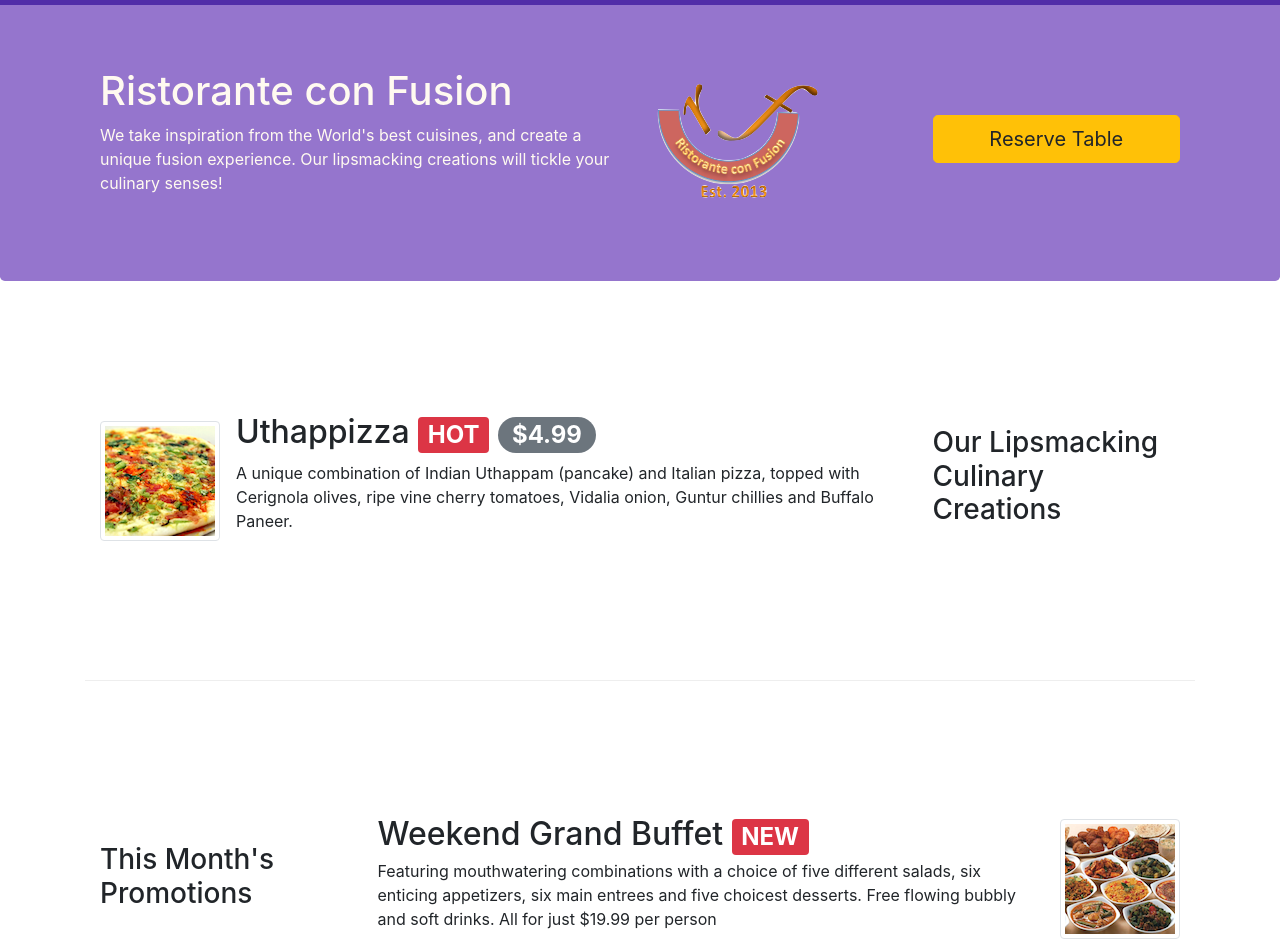
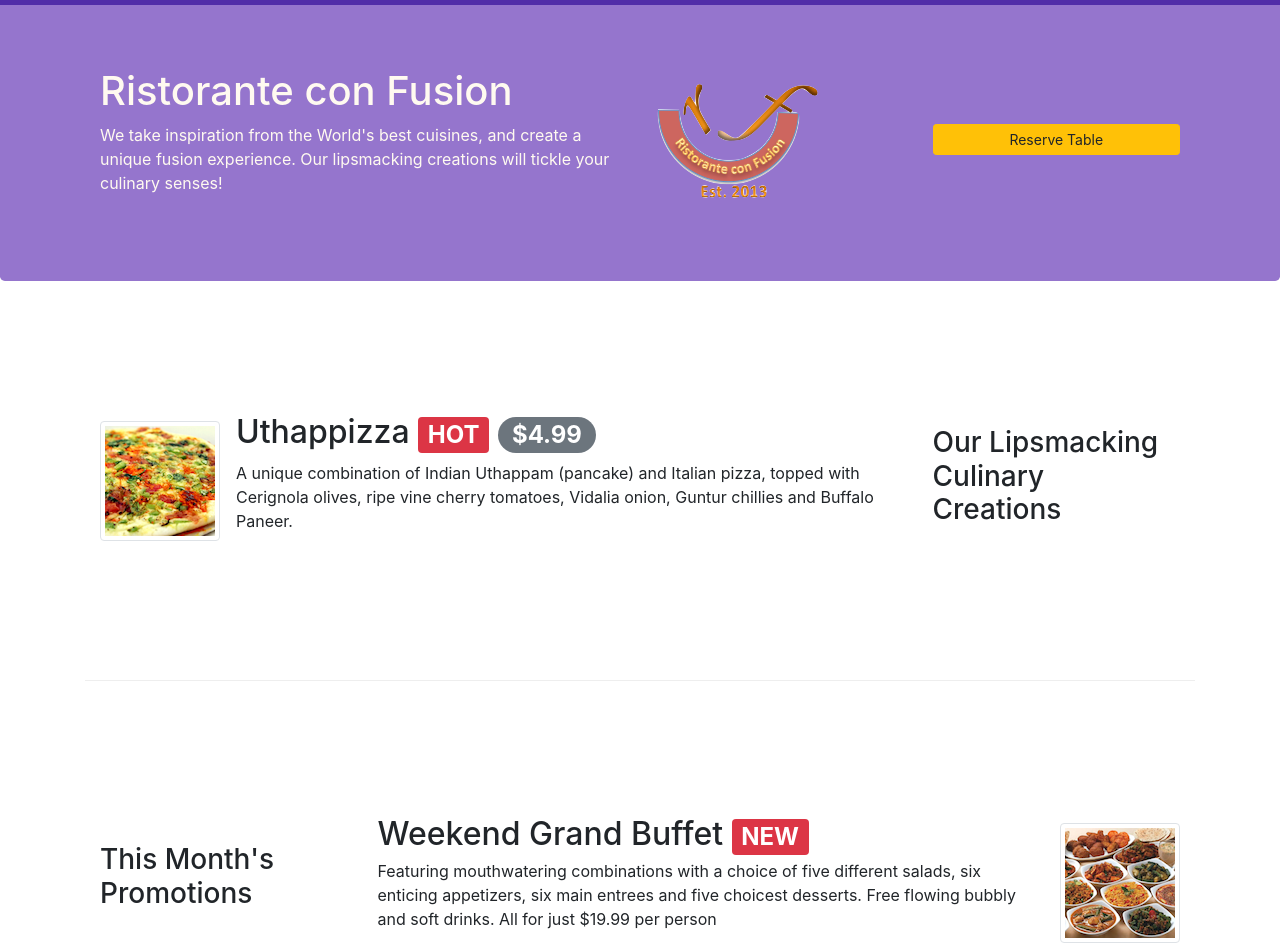
Before and after one commit to stap20/Front-End-Course, a website: page index.html in a window 1280 px wide. Shown: the part 53-1003 px from the top of the page. Drawn offline with nearby package versions, Linux system fonts and the light colour scheme.

Commit message:
Assigment#2

```diff
--- a/index.html
+++ b/index.html
@@ -81,7 +81,7 @@
             <img src="img/logo.png" class="img-fluid" />
           </div>
           <div class="col-12 col-sm align-self-center">
-            <a class="btn btn-warning btn-lg btn-block" href="#reserve_table" role="button">Reserve Table</a>
+            <a class="btn btn-warning btn-sm btn-block" href="#reserve_table" role="button">Reserve Table</a>
           </div>
         </div>
       </div>
@@ -122,7 +122,7 @@
         <div class="col col-sm col-md">
           <div class="media">
             <div class="media-body">
-              <h2 class="mb-1">
+              <h2 class="mb-1 mt-0">
                 Weekend Grand Buffet <span class="badge badge-danger">NEW</span>
               </h2>
               <p class="d-none d-sm-block">
@@ -133,7 +133,7 @@
               </p>
             </div>
             <img
-              class="img-thumbnail ml-3 mt-1"
+              class="d-flex ml-3 img-thumbnail align-self-center mt-1"
               src="img/buffet.png"
               alt="buffet"
             />
```
